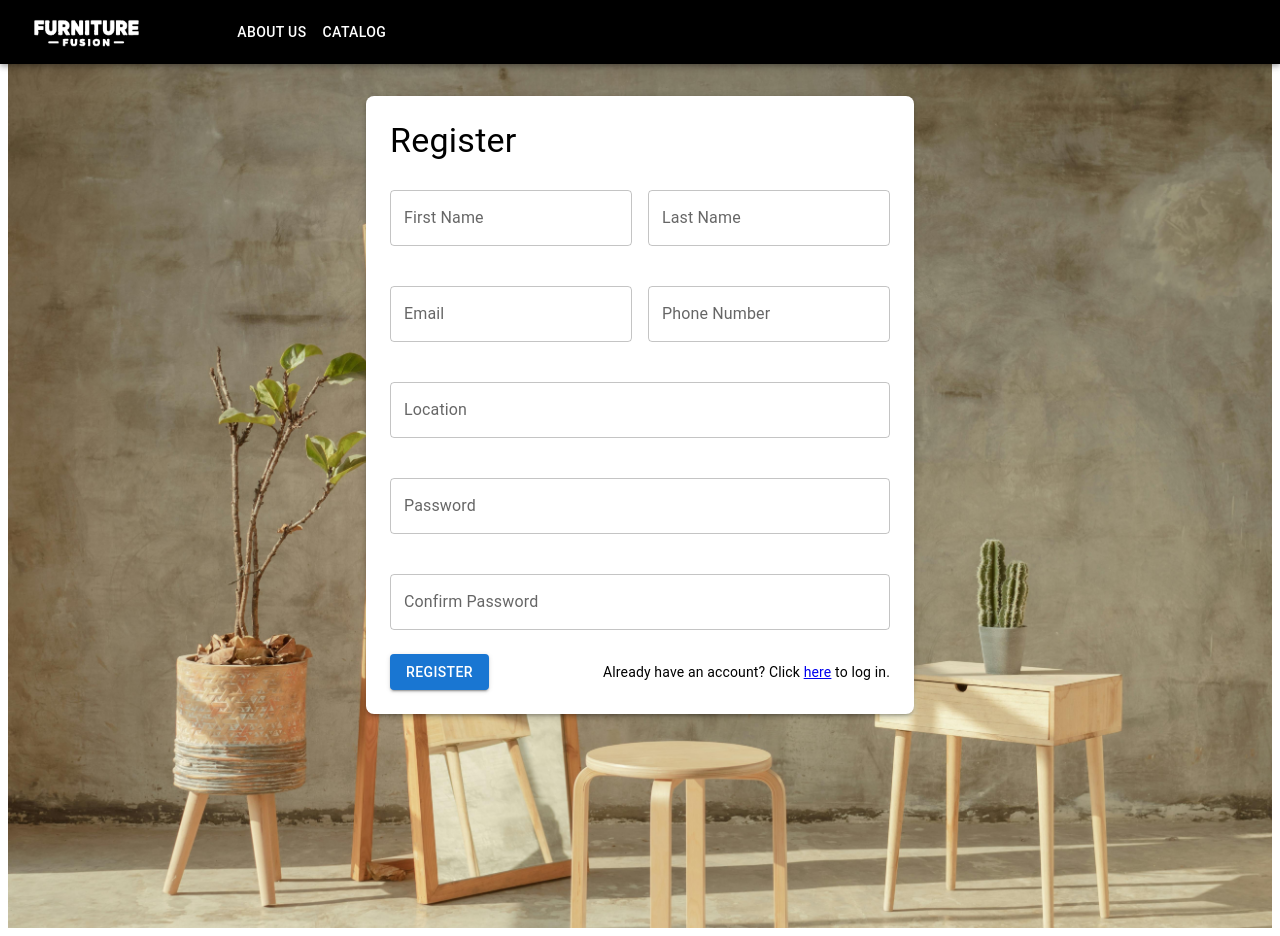
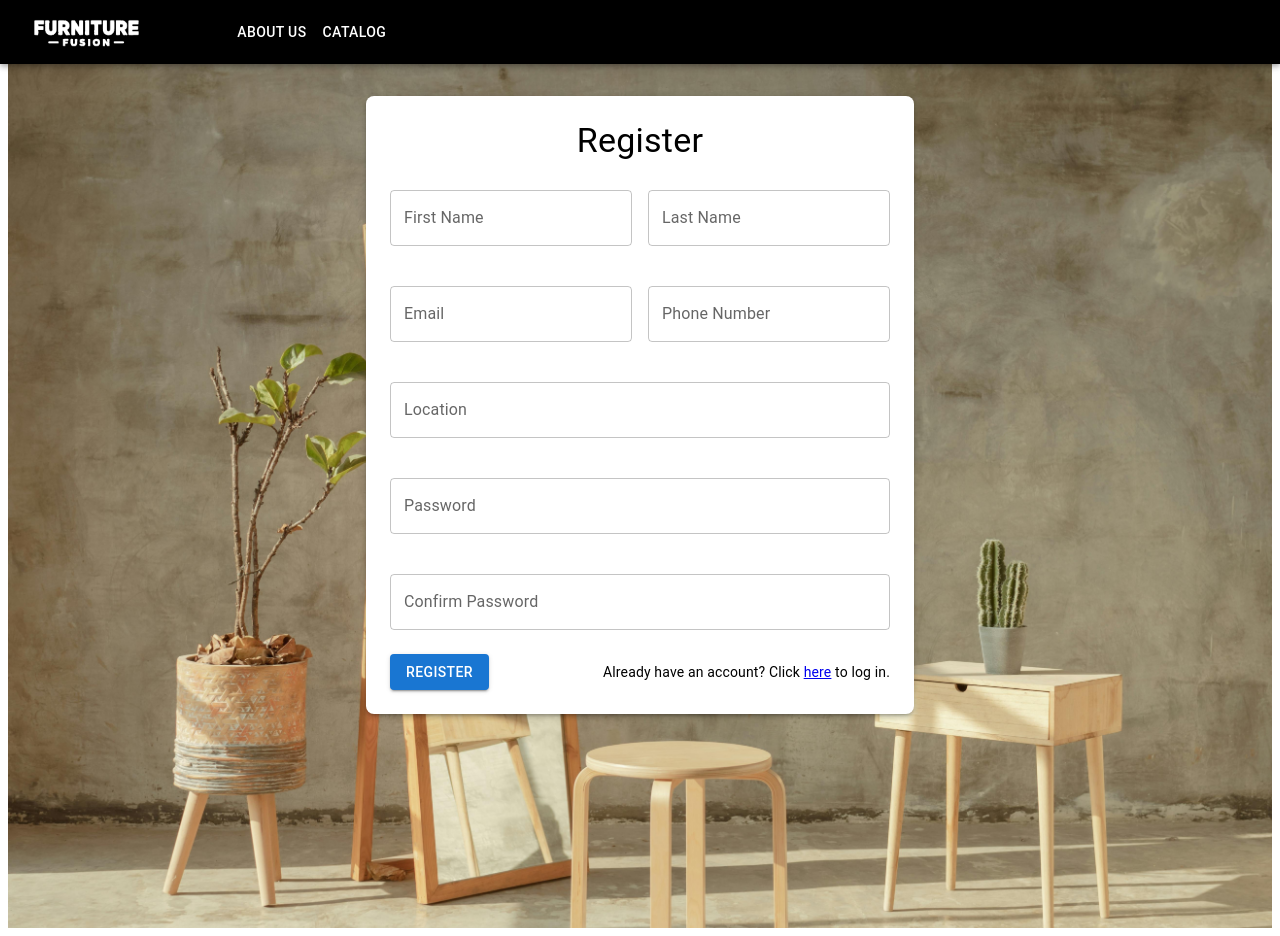
Before and after one commit to pavelAngelovv/Furniture-Fusion, a React (Vite) app in the folder client/: page /register in a window 1280 px wide. Built offline with nearby package versions, Linux system fonts and the light colour scheme; the HTML template or start-up script is replaced by a standard one; a web font is replaced by a local one.

Commit message:
Align login register form titles in the middle

```diff
--- a/client/src/components/login/LoginForm.jsx
+++ b/client/src/components/login/LoginForm.jsx
@@ -45,7 +45,7 @@ const LoginForm = () => {
                 backgroundColor: 'white'
             }}
         >
-            <Typography sx={{ color: 'black' }} variant="h4" gutterBottom>
+            <Typography sx={{ color: 'black', textAlign: 'center' }} variant="h4" gutterBottom>
                 Login
             </Typography>
 
--- a/client/src/components/register/RegisterForm.jsx
+++ b/client/src/components/register/RegisterForm.jsx
@@ -53,7 +53,7 @@ const RegisterForm = () => {
                 backgroundColor: 'white'
             }}
         >
-            <Typography sx={{ color: 'black' }} variant="h4" gutterBottom>
+            <Typography sx={{ color: 'black', textAlign: 'center' }} variant="h4" gutterBottom>
                 Register
             </Typography>
 
```
